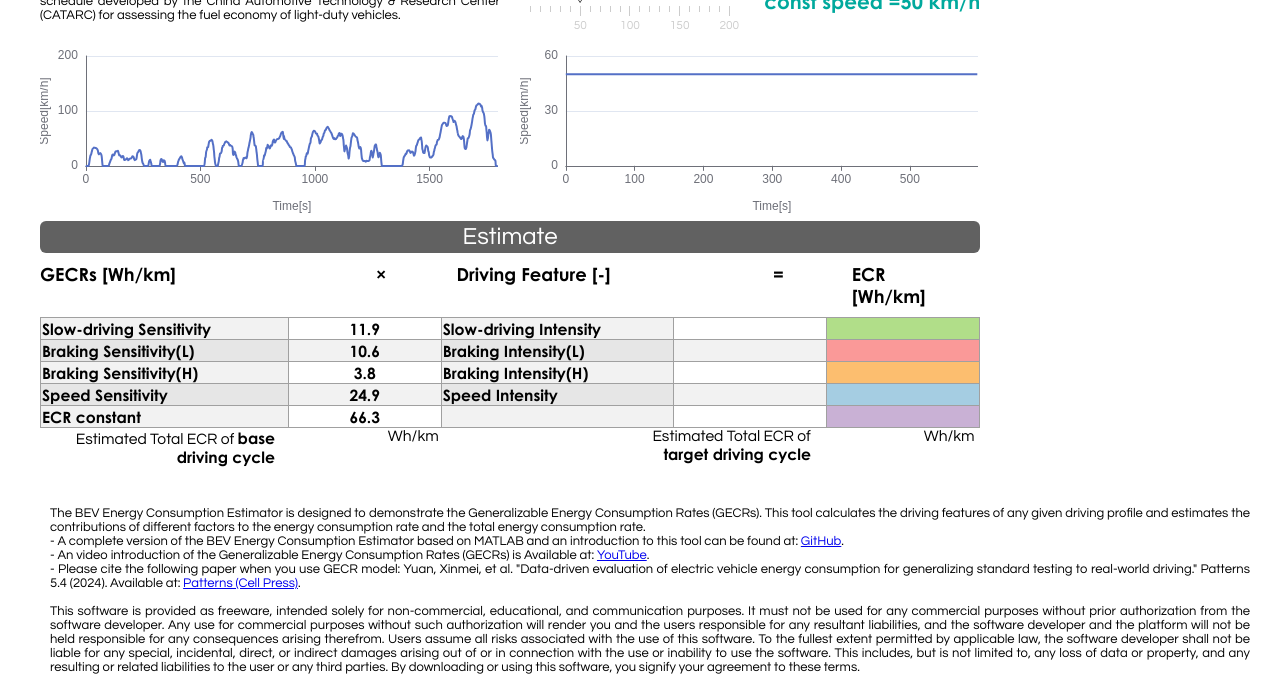
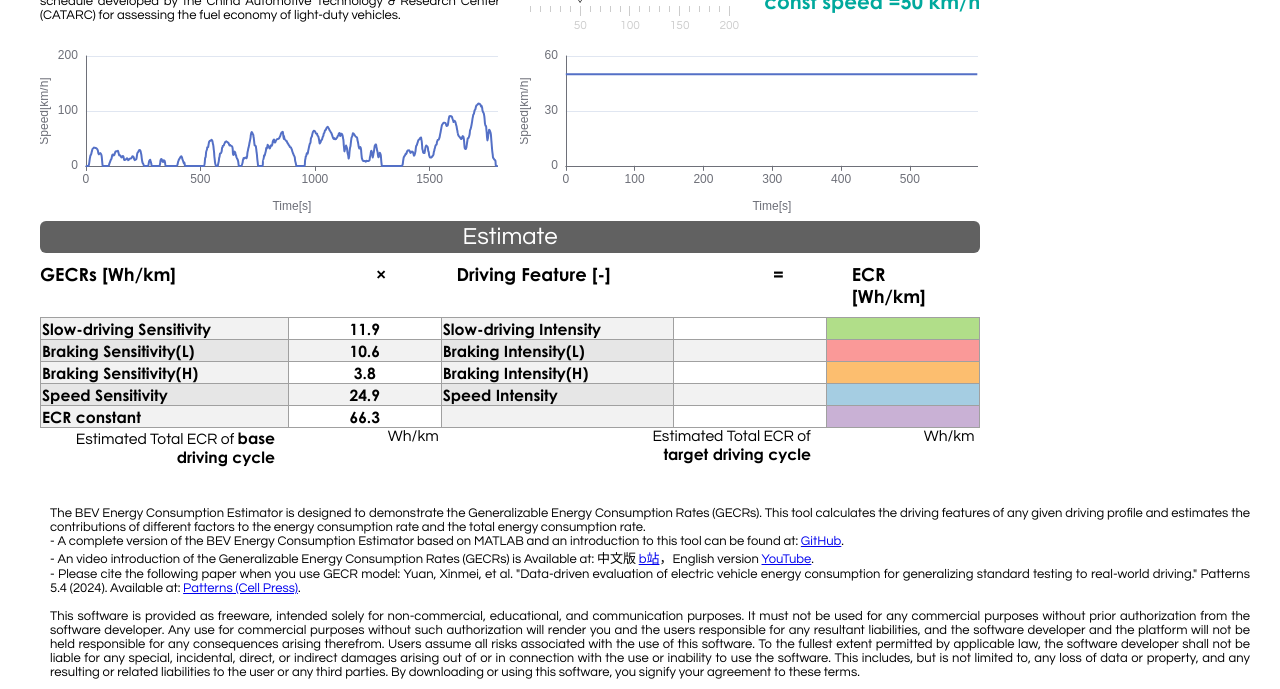
Before and after one commit to MOTIVES-LAB/GECR_web, a plain HTML site: page index.html in a window 1280 px wide. Shown: the part 219-908 px from the top of the page. Drawn offline with nearby package versions, Linux system fonts and the light colour scheme.

Commit message:
Update index.html
add the video link to b站

```diff
--- a/index.html
+++ b/index.html
@@ -209,7 +209,7 @@
                 <a href="https://github.com/MOTIVES-LAB/bev-energy-consumption-estimator">GitHub</a>.  <br>
 
                 - An video introduction of the Generalizable Energy Consumption Rates (GECRs) is Available at:
-                <a href="https://www.youtube.com/watch?v=vmJZik6mKlA&t=61s">YouTube</a>. <br>
+                中文版 <a href="https://www.bilibili.com/video/BV1um421V7Z8/?share_source=copy_web&vd_source=5c67b4335d1b513776dc2660713291aa">b站</a>，English version <a href="https://www.youtube.com/watch?v=vmJZik6mKlA&t=61s">YouTube</a>. <br>
 
                 - Please cite the following paper when you use GECR model: Yuan, Xinmei, et al. "Data-driven evaluation of electric vehicle energy consumption for generalizing standard testing to real-world driving." Patterns 5.4 (2024).
                 Available at: <a href="https://www.cell.com/patterns/fulltext/S2666-3899%2824%2900049-7">Patterns (Cell Press)</a>. <br><br>
```
